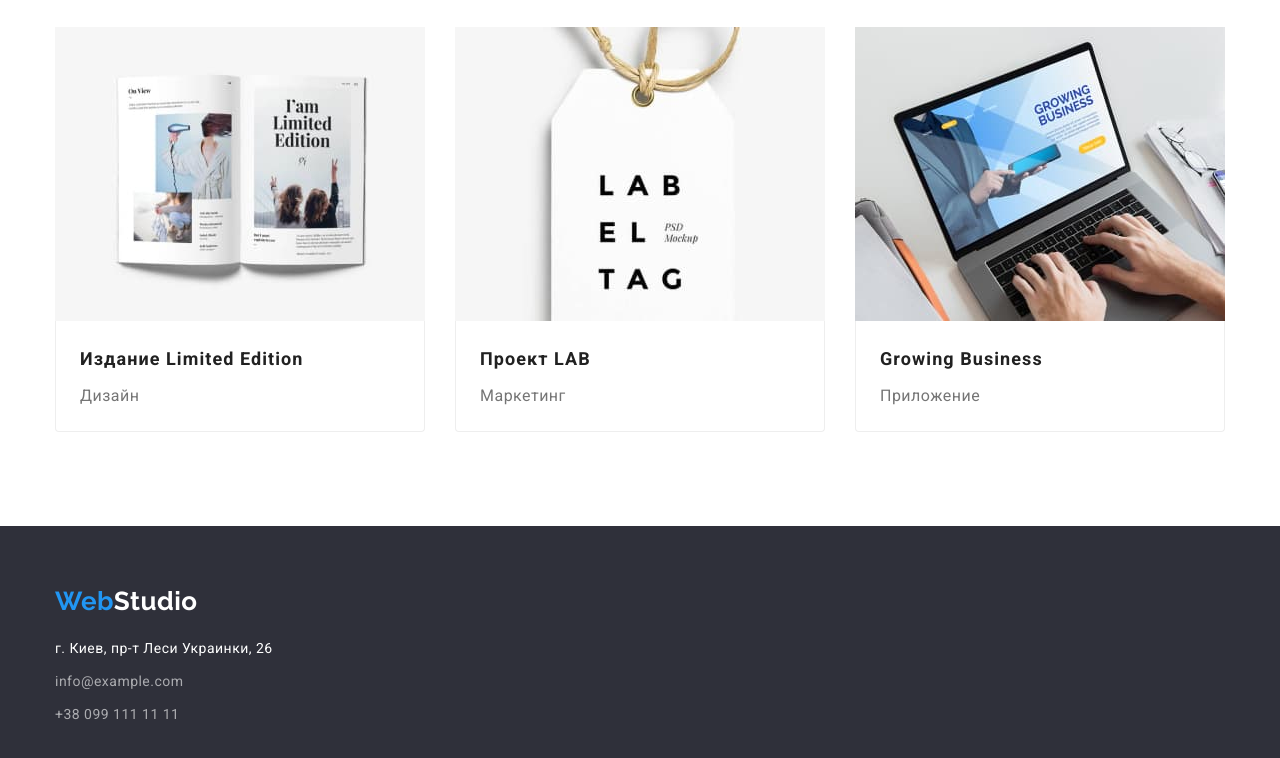
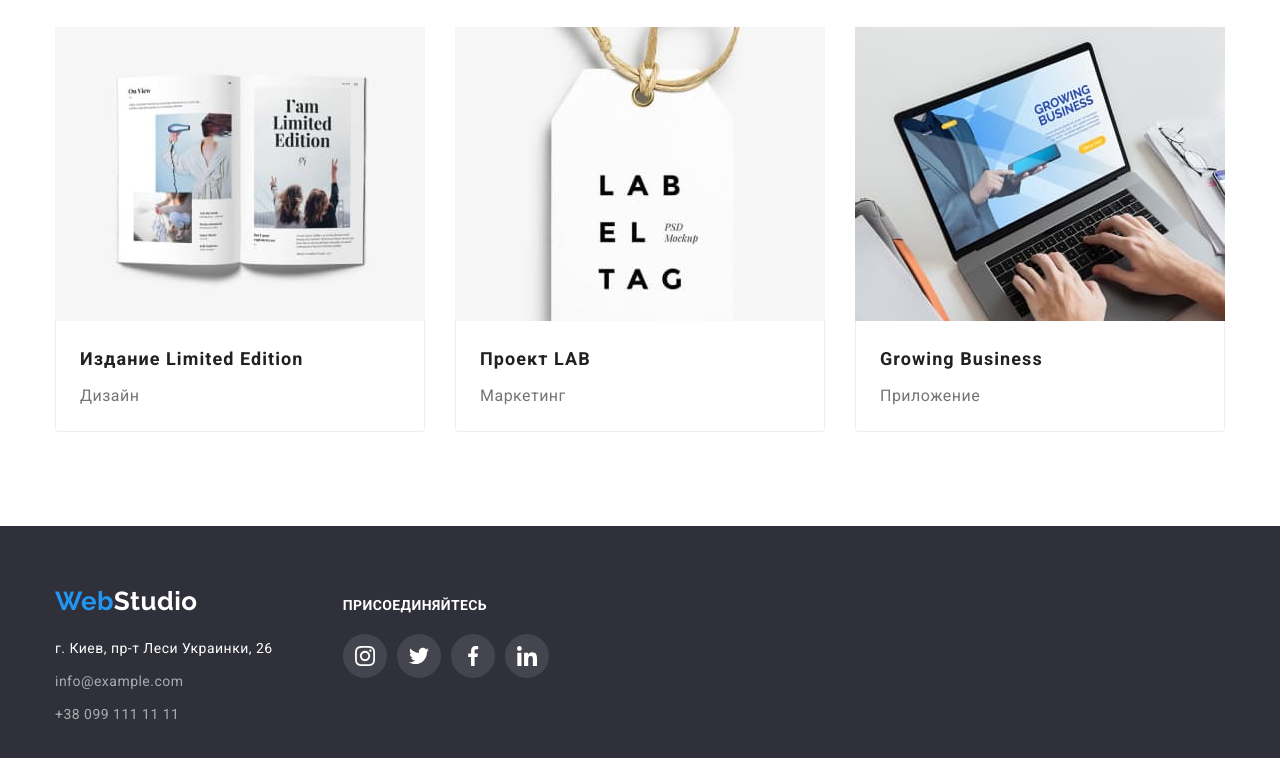
Before and after one commit to axrmr/goit-markup-hw-04, a plain HTML site: page portfolio.html in a window 1280 px wide. Shown: the part 1110-1868 px from the top of the page. Drawn offline with nearby package versions, Linux system fonts and the light colour scheme.

Commit message:
Добавляет иконки

```diff
--- a/css/style.css
+++ b/css/style.css
@@ -79,7 +79,12 @@ body {
   align-items: center;
 }
 
-.nav-list {
+.nav-list,
+.footer-list,
+.features-list,
+.client-list,
+.work-list,
+.team-list {
   display: flex;
 }
 
@@ -217,9 +222,6 @@ body {
   width: 70px;
   height: 70px;
 }
-.features-list {
-  display: flex;
-}
 
 .features-item {
   width: calc((100%-90px) / 4);
@@ -261,10 +263,6 @@ body {
   line-height: 1.17;
 }
 
-.work-list {
-  display: flex;
-}
-
 .work-item {
   width: calc((100%-60px) / 3);
   margin-right: 30px;
@@ -273,9 +271,6 @@ body {
 .work-item:last-child {
   margin: 0;
 }
-/* .work-item:nth-child(n3) {
-  margin: 0;
-} */
 
 /* Team */
 
@@ -292,10 +287,6 @@ body {
   font-size: 36px;
   line-height: 1.17;
 } */
-
-.team-list {
-  display: flex;
-}
 
 .team-item {
   width: calc((100%-90px) / 4);
@@ -380,10 +371,6 @@ body {
   letter-spacing: 0.03em;
 }
 
-.client-list {
-  display: flex;
-}
-
 .client-item {
   border: 1px solid #afb1b8;
   border-radius: 4px;
@@ -391,12 +378,12 @@ body {
   height: 92px;
 }
 
-.client-item:hover {
-  border-bottom: 4px 4px 4px rgba(0, 0, 0, 0.25);
+.client-item + .client-item {
+  margin-left: 30px;
 }
 
-.client-item + .client-item {
-  margin-left: 30px;
+.client-item:hover {
+  filter: drop-shadow(0px 4px 4px rgba(0, 0, 0, 0.25));
 }
 
 .client-link {
@@ -424,6 +411,7 @@ body {
 }
 
 /* Footer */
+
 .footer {
   padding-top: 60px;
   padding-bottom: 60px;
@@ -434,7 +422,7 @@ body {
   background-color: #2f303a;
 }
 .footer-logo {
-  display: block;
+  display: inline-block;
   margin-bottom: 20px;
 
   font-family: var(--logoFontFamily);
@@ -453,6 +441,51 @@ body {
 
   color: rgba(255, 255, 255, 0.6);
   text-decoration: none;
+}
+
+.footer-div {
+  margin-left: 70px;
+}
+
+.footer-text {
+  margin: 0;
+  margin-bottom: 20px;
+  font-weight: 700;
+  font-size: 14px;
+  line-height: 1.14;
+  letter-spacing: 0.03em;
+  text-transform: uppercase;
+}
+
+.footer-item + .footer-item {
+  margin-left: 10px;
+}
+
+.footer-link {
+  display: flex;
+  justify-content: center;
+  align-items: center;
+  width: 44px;
+  height: 44px;
+  border-radius: 50%;
+
+  fill: #ffffff;
+  background-color: rgba(255, 255, 255, 0.1);
+}
+.footer-link:hover {
+  background-color: var(--accentColor);
+}
+.footer-instagram,
+.footer-twitter,
+.footer-facebook,
+.footer-in {
+  width: 20px;
+  height: 20px;
+}
+
+.add-container {
+  display: flex;
+  align-items: baseline;
 }
 
 /* Portfolio page */
@@ -488,6 +521,8 @@ body {
 .app-btn:focus {
   background-color: var(--accentColor);
   color: var(--white);
+  box-shadow: 0px 3px 1px rgba(0, 0, 0, 0.1), 0px 1px 2px rgba(0, 0, 0, 0.08),
+    0px 2px 2px rgba(0, 0, 0, 0.12);
 }
 
 .app-lib-list {
@@ -499,12 +534,16 @@ body {
   margin-bottom: 30px;
 }
 
+.app-lib-item:hover {
+  box-shadow: 0px 1px 1px rgba(0, 0, 0, 0.12), 0px 4px 4px rgba(0, 0, 0, 0.06),
+    1px 4px 6px rgba(0, 0, 0, 0.16);
+}
+
 .app-lib-item:nth-last-child(-n + 3) {
   margin-bottom: 0;
 }
 
 .app-lib-item:not(:nth-child(3n)) {
-  /* width: calc((100%-60px) / 3); */
   margin-right: 30px;
 }
 
--- a/portfolio.html
+++ b/portfolio.html
@@ -31,7 +31,7 @@
           >
           <ul class="list nav-list">
             <li class="item">
-              <a href="./index.html" class="nav-links curren">Студия</a>
+              <a href="./index.html" class="nav-links">Студия</a>
             </li>
             <li class="item">
               <a href="./portfolio.html" class="nav-links current">Портфолио</a>
@@ -42,11 +42,19 @@
         <ul class="list contacts-list">
           <li class="item">
             <a href="mailto:info@devstudio.com" class="nav-contacts"
-              >info@devstudio.com</a
+              ><svg class="icon-envelope" width="16" height="12">
+                <use href="./images/icons.svg#envelope"></use>
+              </svg>
+              info@devstudio.com</a
             >
           </li>
           <li class="item">
-            <a href="+380961111111" class="nav-contacts">+38 096 111 11 11</a>
+            <a href="+380961111111" class="nav-contacts"
+              ><svg class="icon-smartphone" width="10" height="16">
+                <use href="./images/icons.svg#smartphone"></use>
+              </svg>
+              +38 096 111 11 11</a
+            >
           </li>
         </ul>
       </div>
@@ -203,7 +211,8 @@
       </section>
     </main>
     <footer class="footer">
-      <div class="container">
+      <div class="container add-container">
+        <div>
           <a href="" class="footer-logo"
             ><span class="logo-accent">Web</span>Studio</a
           >
@@ -217,6 +226,40 @@
             >
           </address>
         </div>
+        <div class="footer-div">
+          <p class="footer-text">присоединяйтесь</p>
+          <ul class="list footer-list">
+            <li class="footer-item">
+              <a href="" class="footer-link">
+                <svg class="footer-instagram" width="20" height="20">
+                  <use href="./images/icons.svg#instagram"></use>
+                </svg>
+              </a>
+            </li>
+            <li class="footer-item">
+              <a href="" class="footer-link">
+                <svg class="footer-twitter" width="20" height="20">
+                  <use href="./images/icons.svg#twitter"></use>
+                </svg>
+              </a>
+            </li>
+            <li class="footer-item">
+              <a href="" class="footer-link">
+                <svg class="footer-facebook" width="20" height="20">
+                  <use href="./images/icons.svg#facebook"></use>
+                </svg>
+              </a>
+            </li>
+            <li class="footer-item">
+              <a href="" class="footer-link">
+                <svg class="footer-in" width="20" height="20">
+                  <use href="./images/icons.svg#linkedin"></use>
+                </svg>
+              </a>
+            </li>
+          </ul>
+        </div>
+      </div>
     </footer>
   </body>
 </html>
```
Also changed, not shown: index.html (+46 -11 lines), images/icons.svg. Lines whose indentation alone changed are shown as unchanged.
